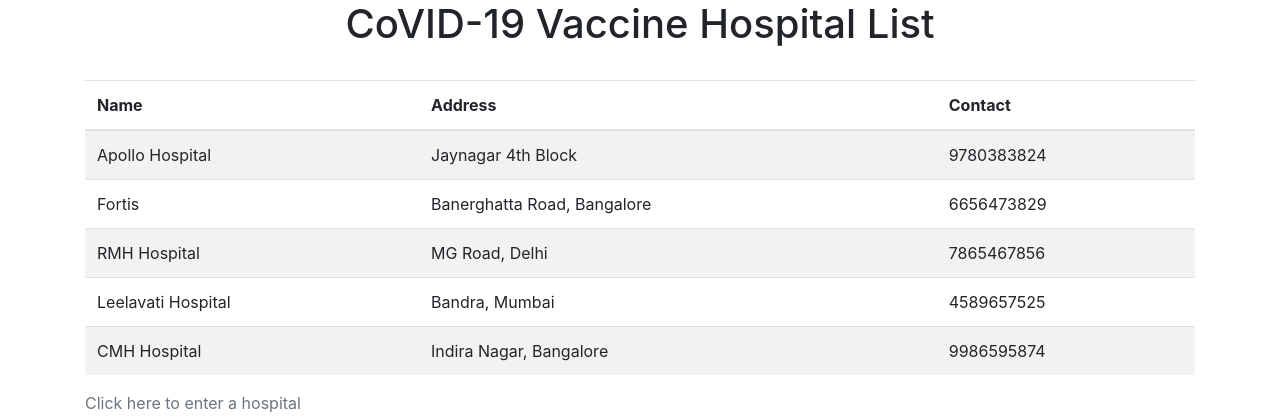
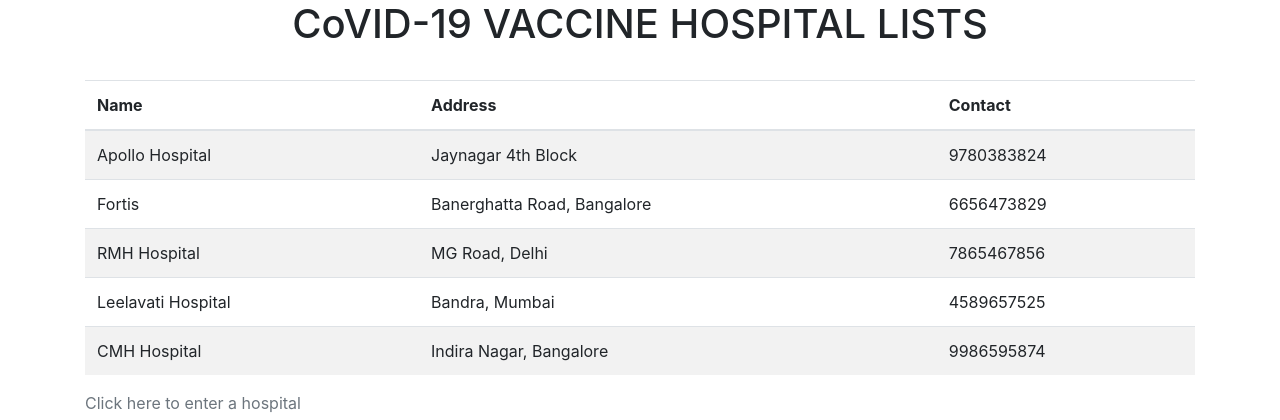
Before and after one commit to demotcsorg/demopythonapp, a Flask app: page / in a window 1280 px wide. Shown: the part 56-476 px from the top of the page. Run offline with Flask 2, Linux system fonts and the light colour scheme; data comes from the database, SQL or seed files in the repository; some libraries are stand-ins or nearby versions.

Commit message:
Update index.html

```diff
--- a/templates/index.html
+++ b/templates/index.html
@@ -1,7 +1,7 @@
 {% extends 'base.html' %}
 
 {% block content %}
-    <h1 class="text-center">{% block title %} CoVID-19 Vaccine Hospital List {% endblock %}</h1>
+    <h1 class="text-center">{% block title %} CoVID-19 VACCINE HOSPITAL LISTS {% endblock %}</h1>
     <br style=“line-height:5;”>
     <table class="table table-striped table-hover">
     <thead>
```
